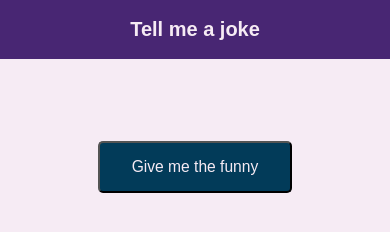
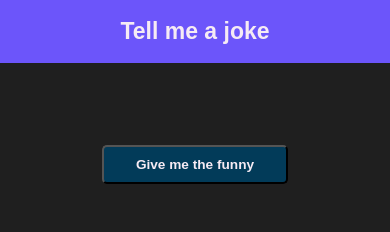
Before and after one commit to Bgoodhart16/Bgoodhart, a plain HTML site: page JokeWebsite/index.html in a window 390 px wide. Drawn offline with Linux system fonts and the light colour scheme; a web font is replaced by a local one.

Commit message:
changed color and layout

```diff
--- a/JokeWebsite/style.css
+++ b/JokeWebsite/style.css
@@ -1,7 +1,7 @@
 @import url('https://fonts.googleapis.com/css2?family=M+PLUS+Code+Latin&display=swap');
 
 html {
-    background-color: #f6ebf4;
+    background-color: rgb(31, 31, 31);
     color: #482673;
     font-family: 'M PLUS Code Latin', sans-serif;
     margin-top: 0;
@@ -19,21 +19,22 @@ head {
 }
 
 h1 {
-    background-color: #482673;
+    background-color: #6C55FA;
     color: #f6ebf4;
     text-align: left;
-    padding: 18px;
+    padding: 16px;
     padding-left: 100px;
-    font-size: 20px;
+    font-size: 30px;
     margin: 0;
-
+    font-weight: bold;
+    font-family: 'Lobster';
+    font-family: 'Montserrat', sans-serif;
 }
 
 
 
 button {
     text-align: center;
-    font-family: 'M PLUS Code Latin', sans-serif;
     background-color: #023b59;
     color: #f6ebf4;
     padding: 15px 32px;
@@ -42,6 +43,9 @@ button {
     cursor: pointer;
     border-radius: 0.3125rem;
     margin: 50px;
+    font-family: 'Lobster';
+    font-family: 'Montserrat', sans-serif;
+    font-weight: bold;
 }
 
 button:hover {
@@ -54,6 +58,7 @@ button:hover {
 #wrapper {
     display: flex;
     align-items: center;
+    text-align: center;
     justify-content: center;
     padding: 2rem;
     font-size: 30px;
@@ -67,20 +72,24 @@ button:hover {
 }
 
 #setup {
-    font-size: 25px;
+    /* font-size: 25px; */
+    font-size: 2vw;
+    color: #f6ebf4;
 }
 
 #delivery {
-    font-size: 20px;
-    color: red;
+    font-size: 2vw;
+    color: #f6ebf4;
 }
 
 @media only screen and (max-width: 650px) {
     h1 {
         text-align: center;
         padding: 18px;
-        font-size: 20px;
+        font-size: 23px;
         margin: 0;
+        font-weight: 100;
+        font-weight: bold;
     }
 
     button {
@@ -88,11 +97,16 @@ button:hover {
         font-family: 'M PLUS Code Latin', sans-serif;
         background-color: #023b59;
         color: #f6ebf4;
-        padding: 15px 32px;
-        font-size: 4vw;
+        padding: 10px 32px;
+        font-size: 3.5vw;
         transition-duration: 0.4s;
         cursor: pointer;
         border-radius: 0.3125rem;
         margin: 50px;
     }
+
+    #contentWindow {
+        max-width: 400px;
+        margin: auto;
+    }
 }
```
